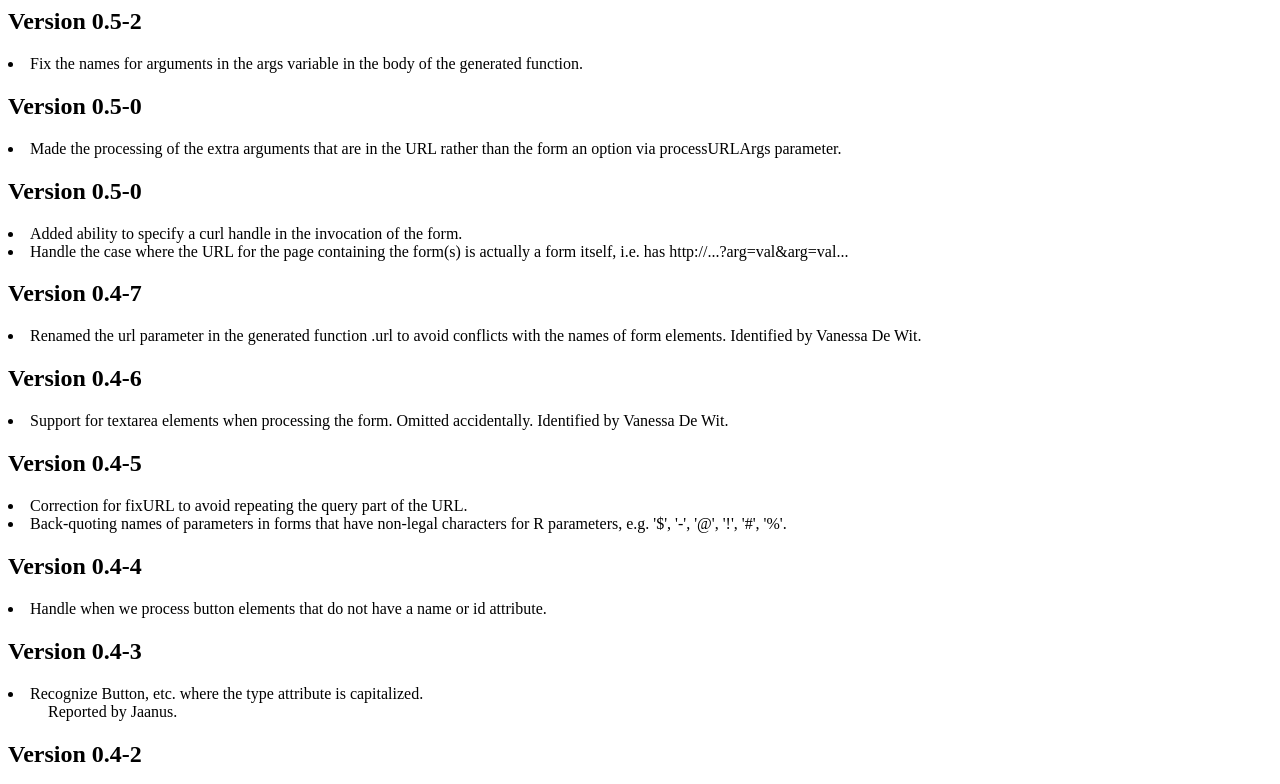
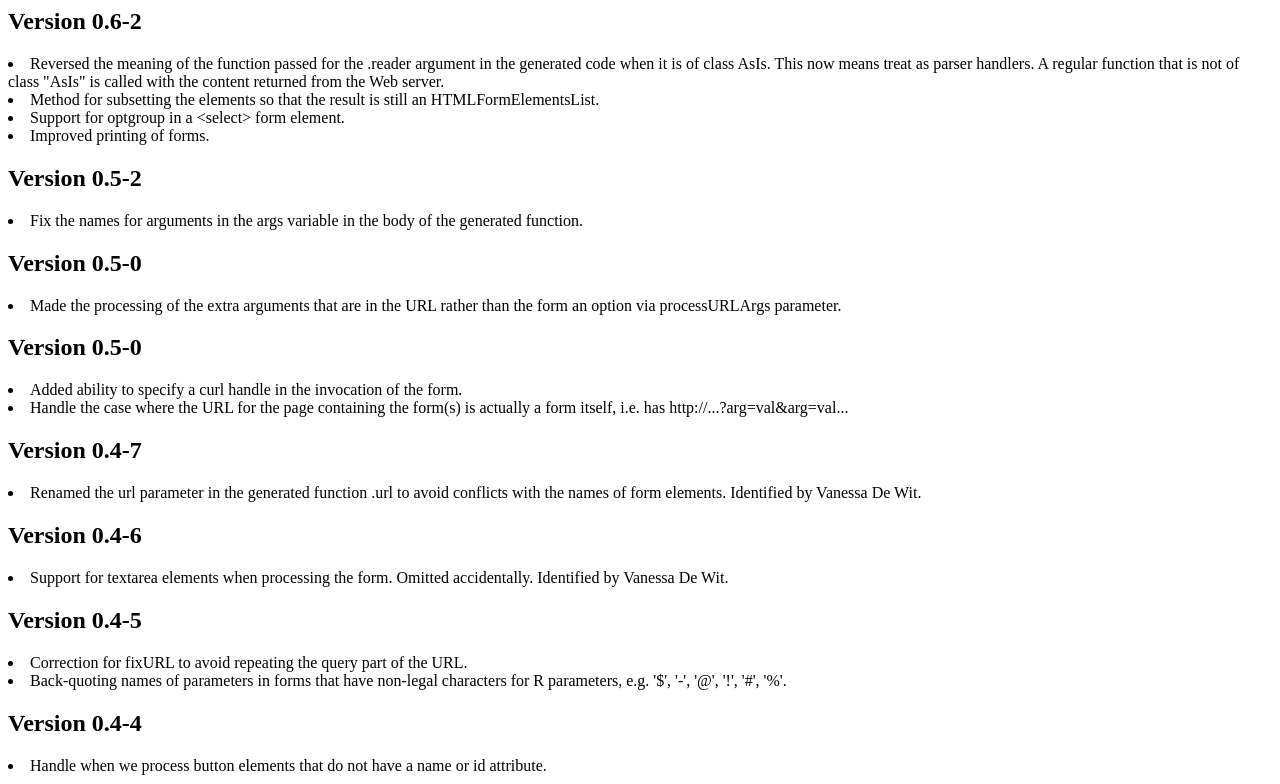
Before and after one commit to omegahat/RHTMLForms, a plain HTML site: page Changes.html in a window 1280 px wide. Shown: the top 784 px of the page. Drawn offline with Linux system fonts and the light colour scheme.

Commit message:
degenerate arguments

```diff
--- a/Changes.html
+++ b/Changes.html
@@ -5,6 +5,29 @@
 
 <body>
 <h1></h1>
+
+<h2>Version 0.6-2</h2>
+<dl>
+
+  <dt>
+  <li> Reversed the meaning of the function passed for the .reader
+       argument in the generated code when it is of class AsIs.
+       This now means treat as  parser handlers. A regular function
+       that is not of class "AsIs"  is called with the content
+       returned  from the Web server.
+  <dd>
+  <dt>
+  <li>    Method for subsetting the elements so that the result is still
+      an HTMLFormElementsList.
+  <dd>
+  <dt>
+  <li>  Support for optgroup in a &lt;select&gt; form element.
+  <dd>
+
+  <dt>
+  <li> Improved printing of forms.
+  <dd>
+</dl>
 
 <h2>Version 0.5-2</h2>
 <dl>
@@ -163,6 +186,6 @@
 <address><a href="http://www.stat.ucdavis.edu/~duncan">Duncan Temple Lang</a>
 <a href=mailto:duncan@wald.ucdavis.edu>&lt;duncan@wald.ucdavis.edu&gt;</a></address>
 <!-- hhmts start -->
-Last modified: Sun May 27 15:59:06 PDT 2012
+Last modified: Wed Jul 18 19:31:21 PDT 2012
 <!-- hhmts end -->
 </body> </html>
```
Also changed, not shown: 8 other files.
